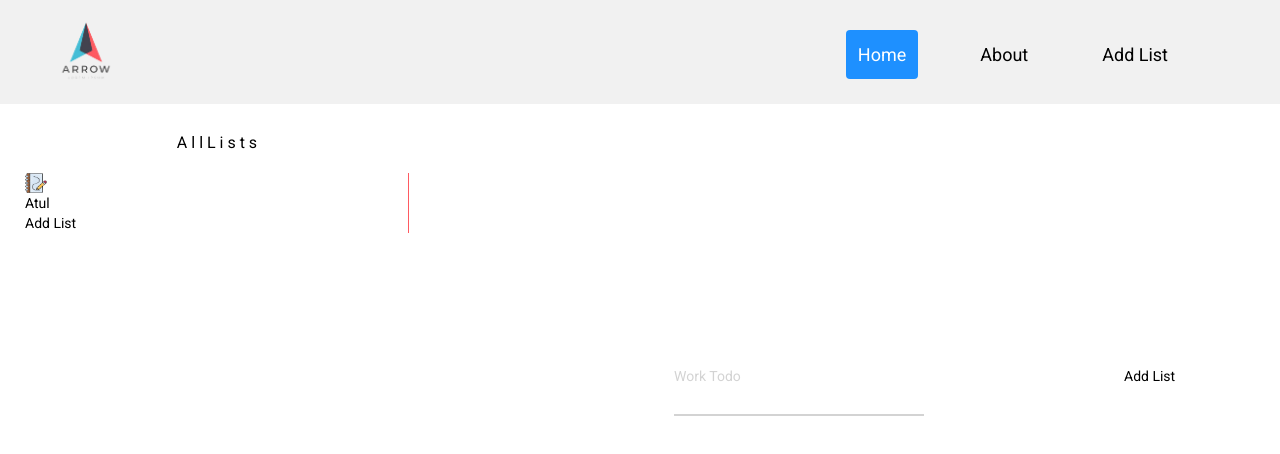
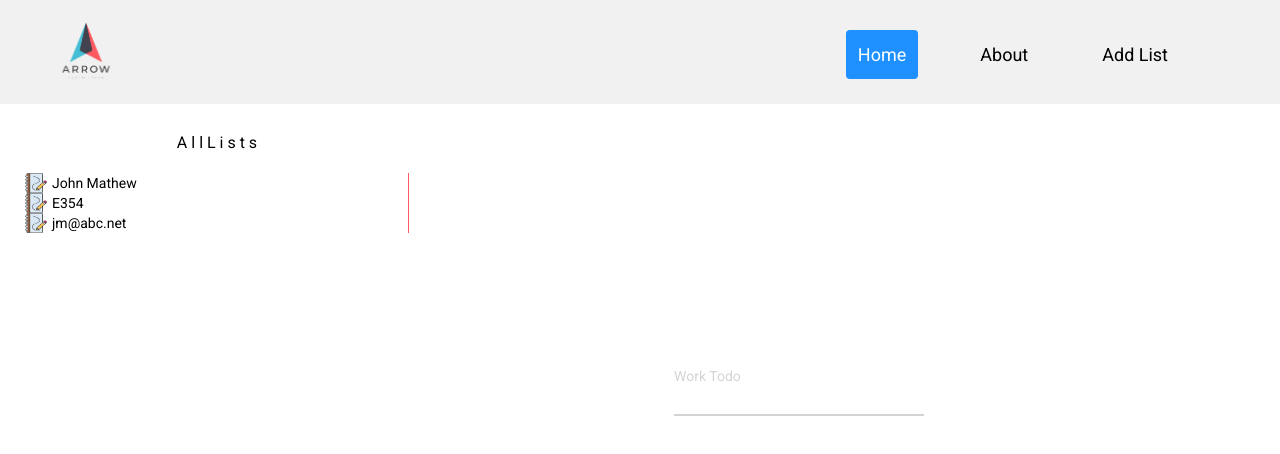
Before and after one commit to Aatul444/todoapp, an Angular app: page /addlist in a window 1280 px wide. Shown: the top 454 px of the page. Built offline with nearby package versions, Linux system fonts and the light colour scheme.

Commit message:
Added Services , getting data from services to show list

```diff
--- a/src/app/app.module.ts
+++ b/src/app/app.module.ts
@@ -9,6 +9,7 @@ import { AboutComponent } from './components/about/about.component';
 import { AddlistComponent } from './components/addlist/addlist.component';
 import { ShowlistComponent } from './components/showlist/showlist.component';
 import { LoginComponent } from './components/login/login.component';
+import { FormsModule } from '@angular/forms';
 
 @NgModule({
   declarations: [
@@ -24,7 +25,7 @@ import { LoginComponent } from './components/login/login.component';
   imports: [
     BrowserModule,
     AppRoutingModule,
-
+    FormsModule
   ],
   providers: [],
   bootstrap: [AppComponent]
--- a/src/app/components/addlist/addlist.component.html
+++ b/src/app/components/addlist/addlist.component.html
@@ -2,12 +2,23 @@
 	<div class="item-0"><app-showlist></app-showlist></div>
 	<div class="item-1">
     <div class="container">
-        <form action="">
+        <form #frm = "ngForm">
+        <!-- (ngSubmit)="updateInfo(frm) -->
             <div class="input-field">
-              <input  type="text" id="name" required />
+              <input type="text" name="location" value="" ngModel required>
               <label for="name">Work Todo</label>
             </div>
           </form>
-          <button (click)="newworklist()">Add List</button>
+          <!-- <form #frm = "ngForm" (ngSubmit)="updateInfo(frm)">
+
+            <div class="">
+
+                <input type="text" name="location" value="" ngModel>
+
+                <button type="submit" name="button">Add Info</button>
+
+            </div>
+
+        </form>  -->
     </div>
 </div>
--- a/src/app/components/addlist/addlist.component.ts
+++ b/src/app/components/addlist/addlist.component.ts
@@ -1,17 +1,30 @@
 import { Component, OnInit } from '@angular/core';
-
+import { ListdataService } from "../../listdata.service"
 @Component({
   selector: 'app-addlist',
   templateUrl: './addlist.component.html',
-  styleUrls: ['./addlist.component.css']
+  styleUrls: ['./addlist.component.css'],
+  providers: [ListdataService]
 })
 export class AddlistComponent implements OnInit {
-title='addlist';
-  constructor() { }
-  newworklist(){
-    alert('Thanks to add list'+ this.title + 'nana')
+title = 'addlist';
+infoReceived1: string[] = [];
+
+// updateInfo(frm: any){
+
+//   this.dservice.addInfo(frm.value.location)
+
+// }
+
+  getInfoFromService1(){
+
+    this.infoReceived1 = this.dservice.getInfo1()
+
   }
-  // messagefromA=this.newworklist;
+
+
+  constructor(private dservice: ListdataService) { }
+
   ngOnInit(): void {
   }
 
--- a/src/app/components/showlist/showlist.component.html
+++ b/src/app/components/showlist/showlist.component.html
@@ -2,11 +2,10 @@
 <div class="vl">
     <ul>
         <!-- *ngFor="" -->
-        <li style="list-style-type: none;">
-            <img style="width: 22px;height: 20px" src="assets/images/art-book.png">
-            <a>   {{listName}}</a>
+        <li *ngFor = "let info of infoReceived1" style="list-style-type: none;">
+            <div style="display: flex;"><img style="width: 22px;height: 20px;margin-right: 5px;" src="assets/images/art-book.png"><span style="float: left;">{{info}}</span></div>
         </li>
 
-    </ul>          <button (click)="newworklist()">Add List</button>
-
+    </ul>
+    <!-- <button type="button" name="button" (click)='getInfoFromService1()'>Add List</button> -->
 </div>
--- a/src/app/components/showlist/showlist.component.ts
+++ b/src/app/components/showlist/showlist.component.ts
@@ -1,17 +1,27 @@
 import { Component, OnInit } from '@angular/core';
+import { ListdataService } from "../../listdata.service"
 
 @Component({
   selector: 'app-showlist',
   templateUrl: './showlist.component.html',
-  styleUrls: ['./showlist.component.css']
+  styleUrls: ['./showlist.component.css'],
+  providers: [ListdataService]
+
 })
 export class ShowlistComponent implements OnInit {
 listName="Atul";
 title="showlist";
-  constructor() { }
-  newworklist(){
-    alert('Thanku to add list'+ this.title + 'nana')
-  }
+infoReceived1: any = [];
+
+getInfoFromService1(){
+
+  this.infoReceived1 = this.dservice.getInfo1()
+
+}
+
+constructor(private dservice: ListdataService) { this.getInfoFromService1()}
+
+
   ngOnInit(): void {
   }
 
--- a/src/app/listdata.service.ts
+++ b/src/app/listdata.service.ts
@@ -5,6 +5,26 @@ import { Observable, of } from 'rxjs';
   providedIn: 'root'
 })
 export class ListdataService {
+  info1: string[]=["John Mathew",'E354','jm@abc.net']
+
+  // info2:  any = {listname:"John", description:"Doe", age:50, eyeColor:"blue"};
+
+
 
   constructor() { }
+  getInfo1():string[]{
+
+    return this.info1
+
+  }
+
+
+  // addInfo(data){
+
+  //   this.info1.push(data)
+
+  //   return this.info1
+
+  // }
+
 }
--- a/src/app/mocklistdata.ts
+++ /dev/null
@@ -1 +0,0 @@
-// import{ }
```
